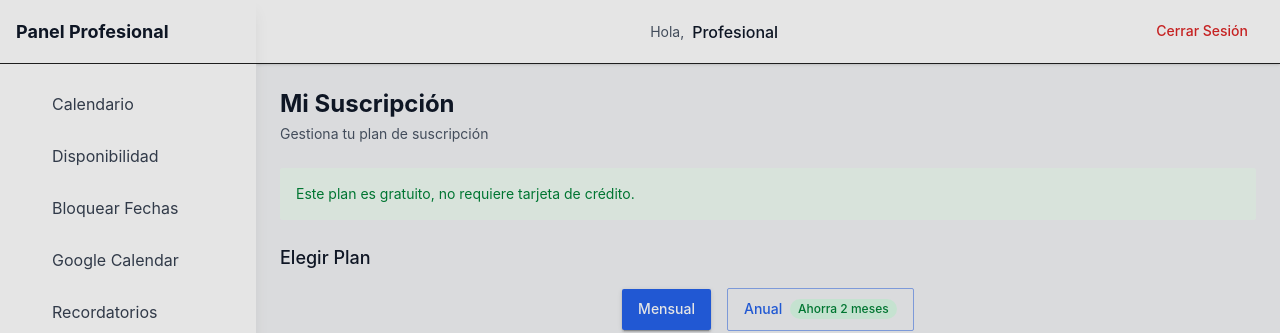
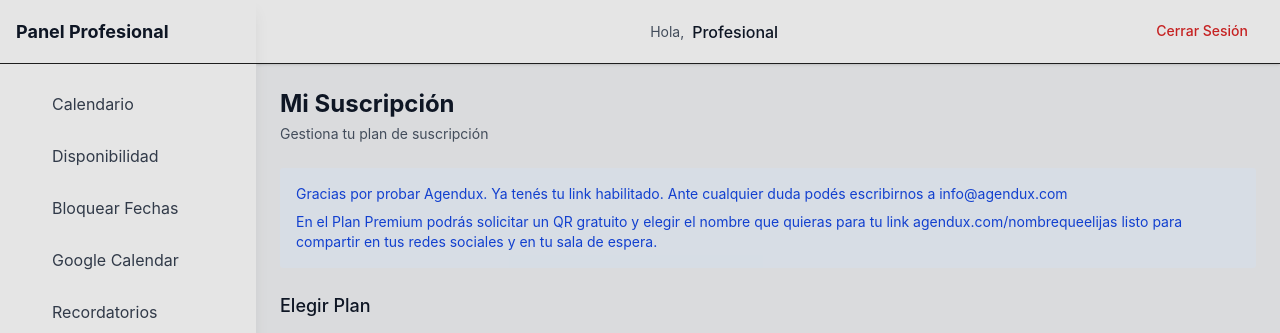
Before and after one commit to kalytamykhailo18-cyber/agendux-VPS, a React (Vite) app in the folder frontend/: page /professional/subscription in a window 1280 px wide. Shown: the top 333 px of the page. Built offline with nearby package versions, Linux system fonts and the light colour scheme; no server answers; sample sign-in values are in the browser's storage; some icons are missing.

Commit message:
update subscription welcome message: blue with info@agendux.com and Premium QR info

```diff
--- a/frontend/src/pages/professional/subscription/index.tsx
+++ b/frontend/src/pages/professional/subscription/index.tsx
@@ -117,9 +117,12 @@
 
       {/* Free plan message */}
       {!currentSubscription && (
-        <div className="mb-6 rounded-lg bg-green-50 p-4 text-green-700 zoom-in-fast">
+        <div className="mb-6 rounded-lg bg-blue-50 p-4 text-blue-700 zoom-in-fast">
           <p className="text-sm fade-up-normal">
-            Este plan es gratuito, no requiere tarjeta de crédito.
+            Gracias por probar Agendux. Ya tenés tu link habilitado. Ante cualquier duda podés escribirnos a info@agendux.com
+          </p>
+          <p className="text-sm mt-2 fade-up-normal">
+            En el Plan Premium podrás solicitar un QR gratuito y elegir el nombre que quieras para tu link agendux.com/nombrequeelijas listo para compartir en tus redes sociales y en tu sala de espera.
           </p>
         </div>
       )}
```
